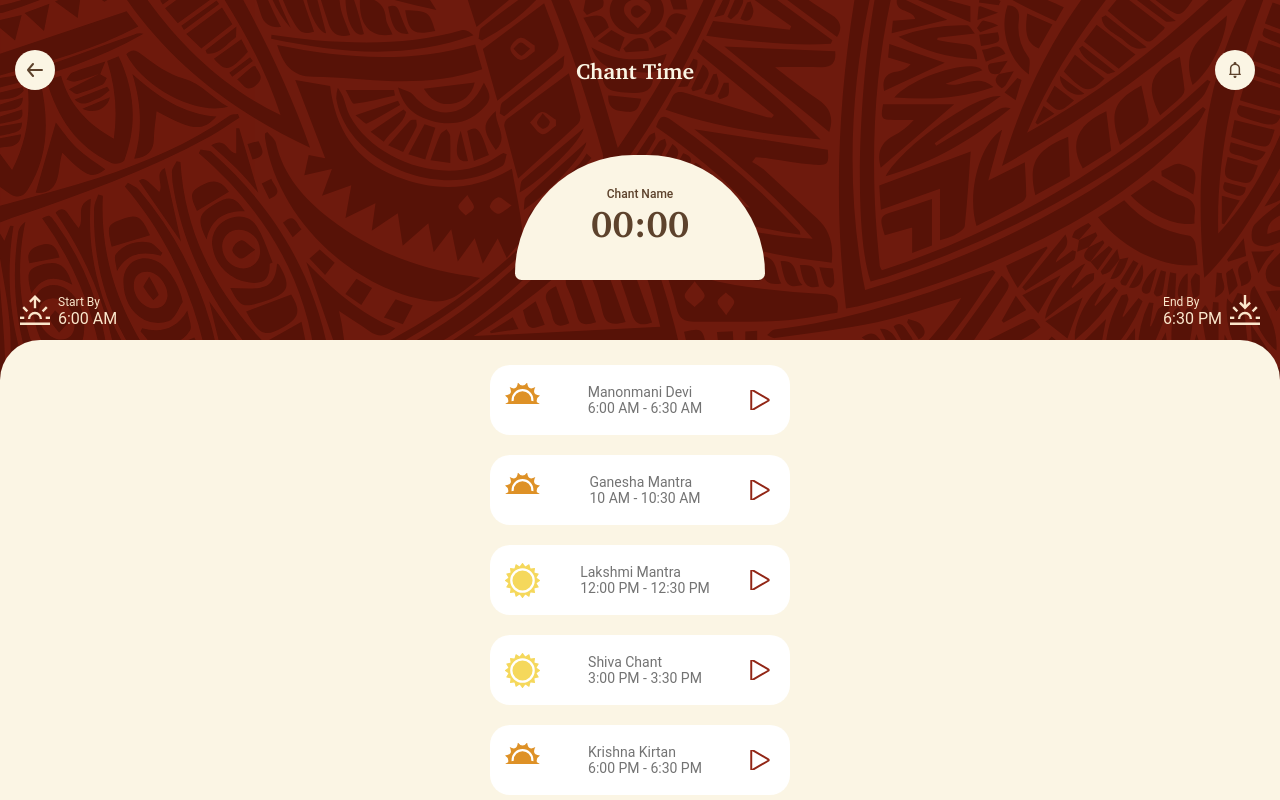
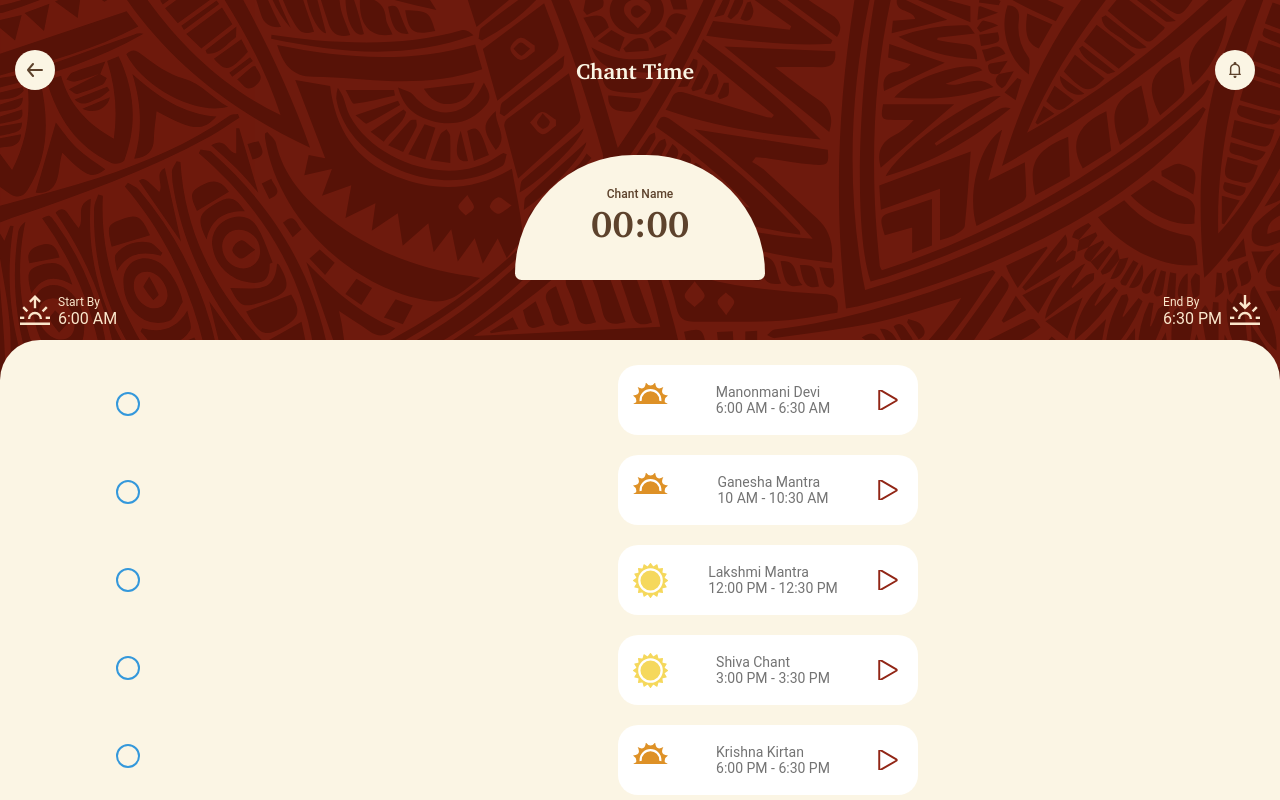
Before and after one commit to adithyawebt/sripuram-app, a React (Vite) app: page /chant in a window 1280 px wide. Built offline with nearby package versions, Linux system fonts and the light colour scheme.

Commit message:
chant time left auto progress added

```diff
--- a/src/pages/ChantTime.module.scss
+++ b/src/pages/ChantTime.module.scss
@@ -106,10 +106,64 @@
     }
 }
 
+.chantTimeMainArea {
+    width: 100vw;
+    position: relative;
+    top: 355px;
+    display: flex;
+    flex-direction: row;
+    align-items: center;
+    justify-content: center;
+    z-index: 2;
+}
+
+.progressCirclesContainer {
+    width: 20vw;
+    position: relative;
+    height: 100%;
+    display: flex;
+    flex-direction: column;
+    align-items: center;
+    flex-wrap: wrap;
+    align-content: space-between;
+    justify-content: center;
+
+    .radioButton {
+        width: 100%;
+        display: flex;
+        align-items: center;
+        justify-content: center;
+        margin: 32px auto;
+    }
+
+    .outerCircle {
+        width: 24px;
+        height: 24px;
+        border: 2px solid #3498db;
+        border-radius: 50%;
+        display: flex;
+        justify-content: center;
+        align-items: center;
+        cursor: pointer;
+        position: relative;
+    }
+
+    .innerCircle {
+        width: 12px;
+        height: 12px;
+        border-radius: 50%;
+        background-color: #3498db;
+        position: absolute;
+        top: 50%;
+        left: 50%;
+        transform: translate(-50%, -50%);
+    }
+}
+
 .chantTimeCardsContainer {
-    width: 100vw;
-    position: absolute;
-    top: 355px;
+    width: 80vw;
+    position: relative;
+    // top: 355px;
     display: flex;
     flex-direction: column;
     align-items: center;
--- a/src/pages/ChantTime.tsx
+++ b/src/pages/ChantTime.tsx
@@ -82,6 +82,19 @@ export const ChantTime = () => {
                         </div>
                     </div>
                 </div>
+                <div className={styles.chantTimeMainArea}>
+                    <div className={styles.progressCirclesContainer}>
+                        {...completionIcons.map((icon, index) => (
+                            <div key={index} className={styles.radioButton}>
+                                <div
+                                    className={styles.outerCircle}
+                                    onClick={() => handleCompletionIconClick(index)}
+                                >
+                                    {icon === CheckIcon && <div className={styles.innerCircle} />}
+                                </div>
+                            </div>
+                        ))}
+                    </div>
                     <div className={styles.chantTimeCardsContainer}>
                         {chantData.map((chant, index) => (
                             <IonCard key={index} className={styles.chantTimeCards}>
@@ -101,6 +114,7 @@ export const ChantTime = () => {
                             </IonCard>
                         ))}
                     </div>
+                </div>
                 <div className={styles.topUnderlay}></div>
                 <div className={styles.bottomUnderlay}></div>
             </IonContent>
```
Lines whose indentation alone changed are shown as unchanged.
